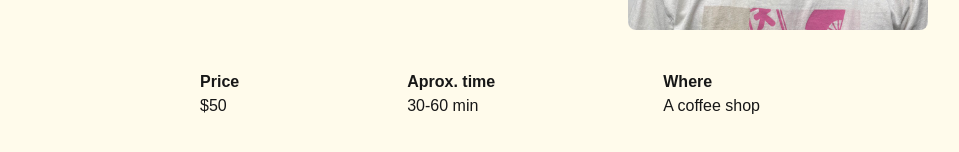
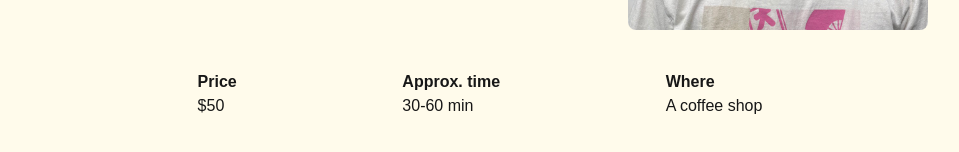
Before and after one commit to bengaaaa/tarot-site, a Next.js app: page / in a window 1280 px wide. Shown: the part 474-626 px from the top of the page, without its empty margins (160-1119 px from the left). Built offline with nearby package versions, Linux system fonts and the light colour scheme.

Commit message:
fix typo

```diff
--- a/src/app/page.js
+++ b/src/app/page.js
@@ -29,7 +29,7 @@ export default function Home() {
             <p>$50</p>
           </div>
           <div>
-            <h3 className="font-semibold">Aprox. time</h3>
+            <h3 className="font-semibold">Approx. time</h3>
             <p>30-60 min</p>
           </div>
           <div>
```
